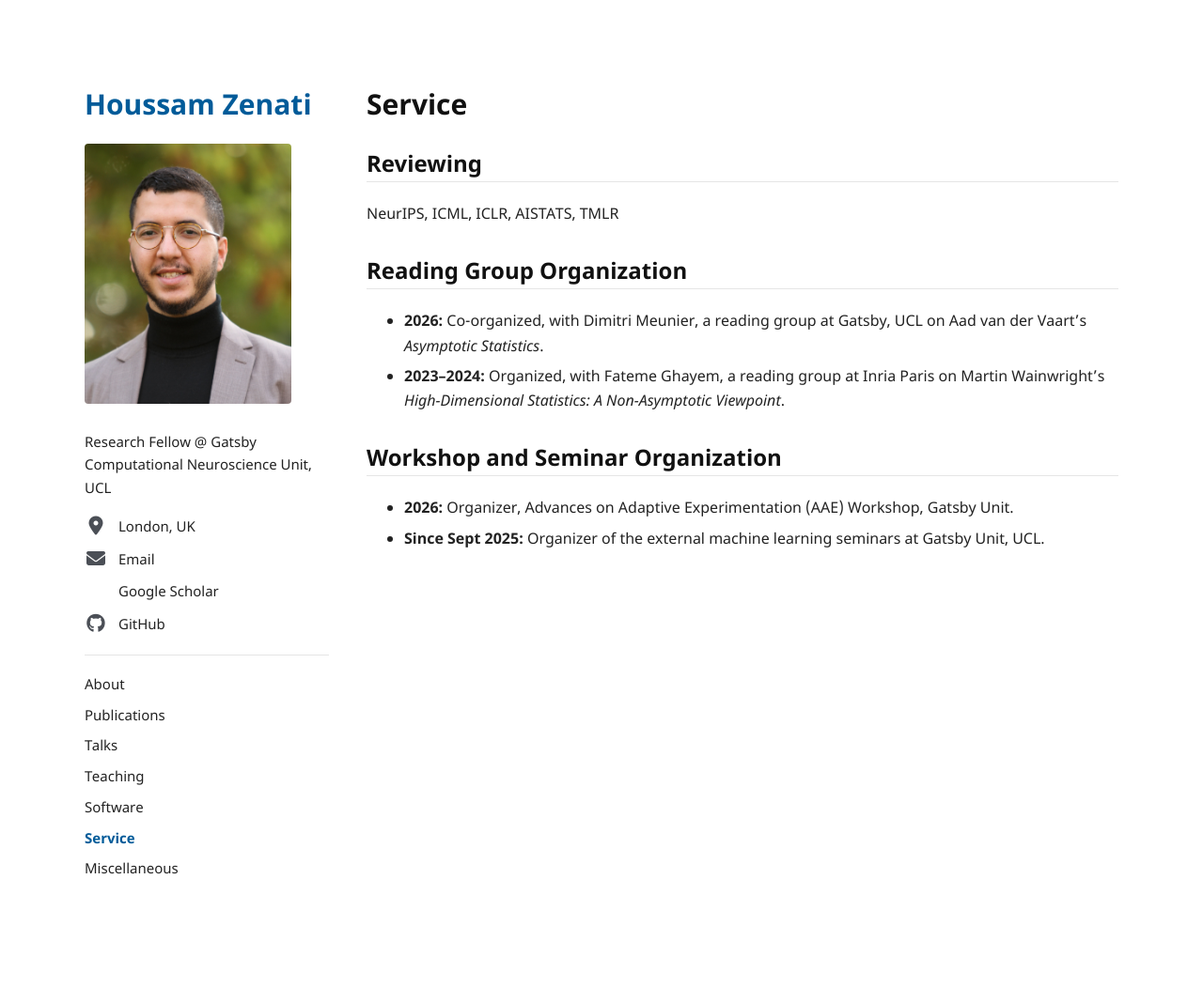
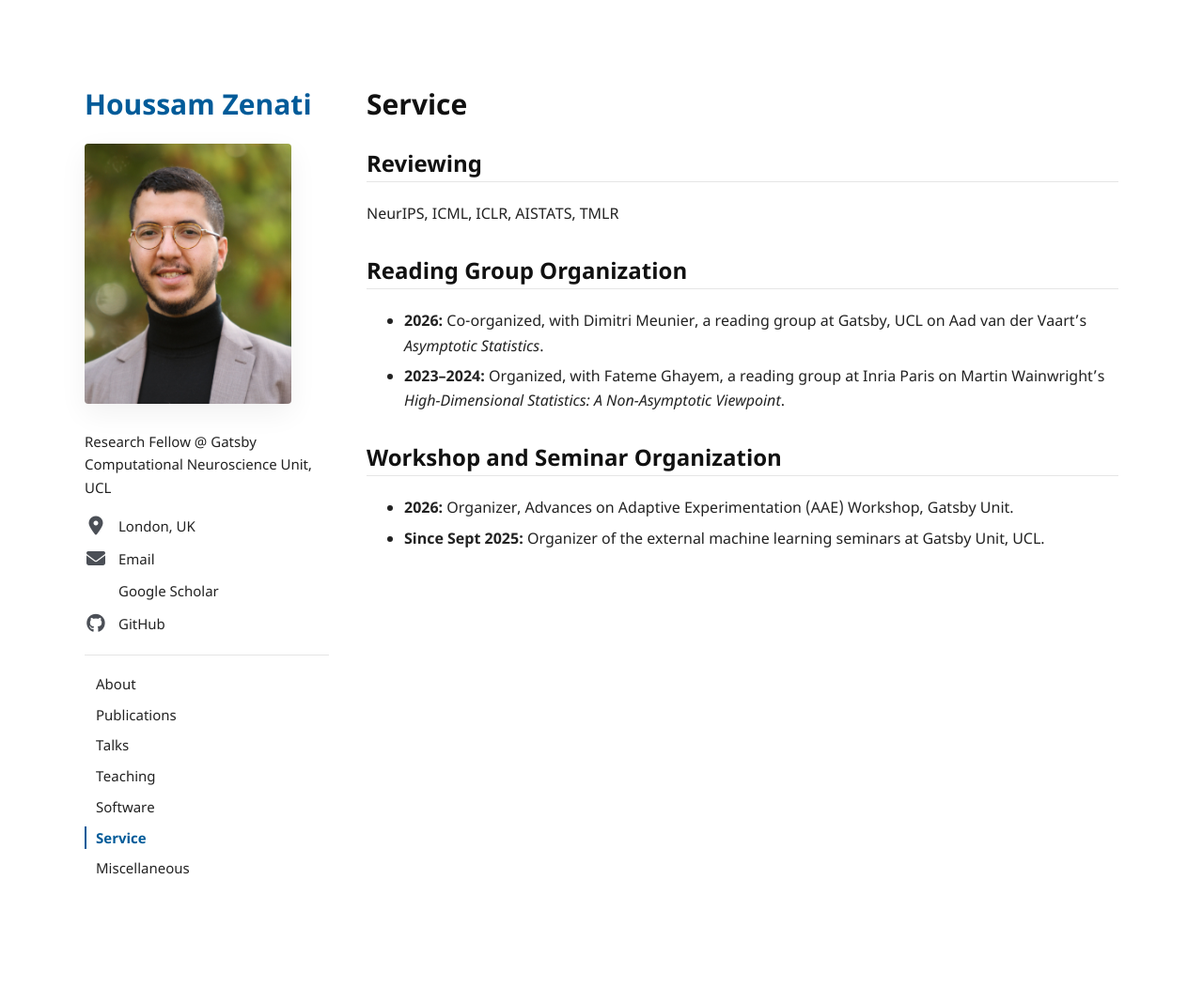
Before and after one commit to houssamzenati/houssamzenati.github.io, a Jekyll site: the page built from service.md, in a window 1280 px wide. Shown: the whole page at 94% size. Built offline with Jekyll 4.4.1, drawn with Linux system fonts in a browser that asks for light colours; a style sheet for code colours, icons or effects is not loaded.

Commit message:
Polish site styling and update news

```diff
--- a/_layouts/default.html
+++ b/_layouts/default.html
@@ -40,7 +40,7 @@
           <a href="{{ "/miscellaneous/" | relative_url }}" {% if page.url == "/miscellaneous/" %}class="is-active"{% endif %}>Miscellaneous</a>
         </nav>
       </header>
-      <section>
+      <section class="content-page">
       {% unless page.url == "/" %}
       <h1>{{ page.title }}</h1>
       {% endunless %}
--- a/assets/css/style.scss
+++ b/assets/css/style.scss
@@ -9,6 +9,10 @@
   --muted: #666666;
   --accent: #005b99;
   --border: #e5e5e5;
+  --shadow-soft: 0 10px 30px rgba(0, 0, 0, 0.06);
+  --motion-fast: 140ms;
+  --motion-med: 280ms;
+  --ease-out: cubic-bezier(0.2, 0.8, 0.2, 1);
 }
 
 body {
@@ -44,6 +48,15 @@
   border-radius: 4px;
   margin: 16px 0 20px;
   max-width: 220px;
+  box-shadow: var(--shadow-soft);
+  transition:
+    box-shadow var(--motion-med) var(--ease-out),
+    transform var(--motion-med) var(--ease-out);
+}
+
+.profile-photo:hover {
+  box-shadow: 0 14px 36px rgba(0, 0, 0, 0.10);
+  transform: translateY(-2px);
 }
 
 .site-description,
@@ -71,6 +84,7 @@
   display: inline-flex;
   gap: 12px;
   text-decoration: none;
+  transition: color var(--motion-fast) var(--ease-out);
 }
 
 .profile-links a:hover {
@@ -95,15 +109,27 @@
 }
 
 .site-nav a {
+  border-left: 2px solid transparent;
   color: var(--text);
   display: block;
   margin-bottom: 8px;
+  padding-left: 10px;
+  text-decoration: none;
+  transition:
+    border-color var(--motion-fast) var(--ease-out),
+    color var(--motion-fast) var(--ease-out),
+    transform var(--motion-fast) var(--ease-out);
 }
 
 .site-nav a:hover,
 .site-nav a.is-active {
+  border-left-color: var(--accent);
   color: var(--accent);
   font-weight: 700;
+}
+
+.site-nav a:hover {
+  transform: translateX(2px);
 }
 
 .lead {
@@ -140,6 +166,17 @@
 
 a {
   color: var(--accent);
+}
+
+.content-page a {
+  text-underline-offset: 3px;
+  text-decoration-thickness: 0.08em;
+}
+
+a:focus-visible {
+  border-radius: 3px;
+  outline: 2px solid var(--accent);
+  outline-offset: 3px;
 }
 
 h1 {
@@ -189,7 +226,16 @@
   display: block;
   height: 260px;
   object-fit: cover;
+  box-shadow: var(--shadow-soft);
+  transition:
+    box-shadow var(--motion-med) var(--ease-out),
+    transform var(--motion-med) var(--ease-out);
   width: 100%;
+}
+
+.photo-grid img:hover {
+  box-shadow: 0 14px 36px rgba(0, 0, 0, 0.10);
+  transform: translateY(-2px);
 }
 
 .photo-grid.photo-grid-wide {
@@ -226,3 +272,76 @@
     height: auto;
   }
 }
+
+@media (prefers-reduced-motion: no-preference) {
+  header {
+    animation: hz-rise-in 320ms var(--ease-out) both;
+  }
+
+  .content-page {
+    animation: hz-rise-in 380ms var(--ease-out) 60ms both;
+  }
+
+  html {
+    scroll-behavior: smooth;
+  }
+
+  @keyframes hz-rise-in {
+    from {
+      opacity: 0;
+      transform: translateY(8px);
+    }
+
+    to {
+      opacity: 1;
+      transform: translateY(0);
+    }
+  }
+}
+
+@media (prefers-reduced-motion: reduce) {
+  *,
+  *::before,
+  *::after {
+    animation-duration: 0.01ms !important;
+    animation-iteration-count: 1 !important;
+    scroll-behavior: auto !important;
+    transition-duration: 0.01ms !important;
+  }
+}
+
+@media (prefers-color-scheme: dark) {
+  :root {
+    --page-bg: #0f1117;
+    --text: #e6edf3;
+    --muted: #9aa4b2;
+    --accent: #7cc4ff;
+    --border: #303946;
+  }
+
+  body {
+    color-scheme: dark;
+  }
+
+  h1,
+  h2,
+  h3,
+  h4,
+  h5,
+  h6 {
+    color: #f0f4f8;
+  }
+
+  .profile-links i {
+    color: var(--muted);
+  }
+
+  .profile-photo,
+  .photo-grid img {
+    box-shadow: 0 10px 30px rgba(0, 0, 0, 0.35);
+  }
+
+  blockquote {
+    border-left-color: var(--border);
+  }
+}
```
Also changed, not shown: index.md (+2 -1 lines).
